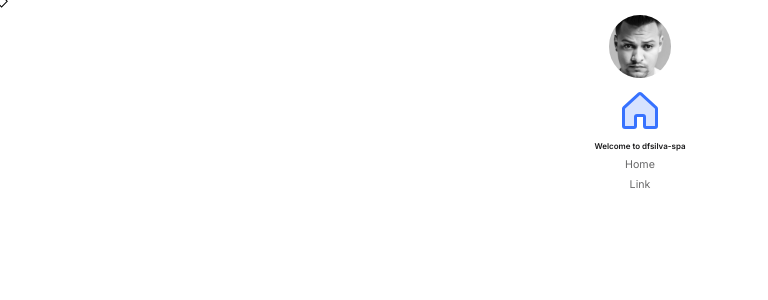
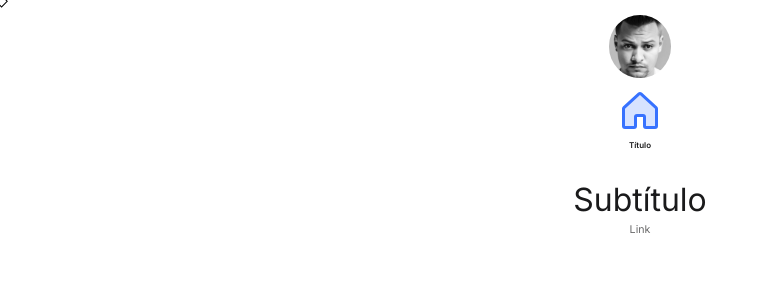
Before and after one commit to dfsilvadev/dfsilva-spa, a React (Vite) app: page / in a window 1280 px wide. Shown: the top 300 px of the page, without its empty margins (0-768 px from the left). Built offline with nearby package versions, Linux system fonts and the light colour scheme.

Commit message:
feat: add heading component

```diff
--- /dev/null
+++ b/src/presenters/components/ui/heading/index.tsx
@@ -0,0 +1,66 @@
+import { type ForwardRefRenderFunction, forwardRef } from "react";
+import type {
+  HeadingColor,
+  HeadingDependencies,
+  HeadingSize,
+  HeadingWeight,
+} from "./types";
+import "./styles.scss";
+
+const DEFAULTS = {
+  textColor: "default" as HeadingColor,
+  size: "small" as HeadingSize,
+  weight: "semibold" as HeadingWeight,
+};
+
+function buildHeadingClassName(props: {
+  textColor?: HeadingColor;
+  size?: HeadingSize;
+  weight?: HeadingWeight;
+}): string {
+  const {
+    textColor = DEFAULTS.textColor,
+    size = DEFAULTS.size,
+    weight = DEFAULTS.weight,
+  } = props;
+
+  return [
+    "heading",
+    `heading--color-${textColor}`,
+    `heading--size-${size}`,
+    `heading--weight-${weight}`,
+  ].join(" ");
+}
+
+const Heading: ForwardRefRenderFunction<
+  HTMLHeadingElement,
+  HeadingDependencies
+> = (
+  {
+    as: Component = "h1",
+    children,
+    textColor = DEFAULTS.textColor,
+    size = DEFAULTS.size,
+    weight = DEFAULTS.weight,
+    className,
+    ...rest
+  },
+  ref
+) => {
+  const finalClassName = [
+    buildHeadingClassName({ textColor, size, weight }),
+    className,
+  ]
+    .filter(Boolean)
+    .join(" ");
+
+  return (
+    <Component ref={ref} className={finalClassName} {...rest}>
+      {children}
+    </Component>
+  );
+};
+
+const HeadingWithRef = forwardRef(Heading);
+export { HeadingWithRef as Heading };
+export default HeadingWithRef;
--- /dev/null
+++ b/src/presenters/components/ui/heading/styles.scss
@@ -0,0 +1,42 @@
+@use "../../../../styles/theme/variables" as *;
+
+.heading {
+  line-height: 100%;
+  transition: color $transition-default;
+
+  // cor do texto
+  &--color-white {
+    color: $color-white;
+  }
+  &--color-default {
+    color: $color-text-heading;
+  }
+  &--color-gray {
+    color: $color-gray-200;
+  }
+
+  // tamanho
+  &--size-small {
+    font-size: $font-size-heading-small;
+  }
+  &--size-regular {
+    font-size: $font-size-heading-regular;
+  }
+  &--size-large {
+    font-size: $font-size-heading-large;
+  }
+  &--size-huge {
+    font-size: $font-size-heading-huge;
+  }
+
+  // peso
+  &--weight-regular {
+    font-weight: $font-weight-regular;
+  }
+  &--weight-medium {
+    font-weight: $font-weight-medium;
+  }
+  &--weight-semibold {
+    font-weight: $font-weight-semibold;
+  }
+}
--- /dev/null
+++ b/src/presenters/components/ui/heading/types.ts
@@ -0,0 +1,13 @@
+import type { ElementType, HTMLAttributes, ReactNode } from "react";
+
+export type HeadingColor = "white" | "default" | "gray";
+export type HeadingSize = "small" | "regular" | "large" | "huge";
+export type HeadingWeight = "regular" | "medium" | "semibold";
+
+export type HeadingDependencies = {
+  as?: ElementType;
+  children: ReactNode;
+  textColor?: HeadingColor;
+  size?: HeadingSize;
+  weight?: HeadingWeight;
+} & HTMLAttributes<HTMLHeadingElement>;
--- a/src/presenters/components/ui/index.ts
+++ b/src/presenters/components/ui/index.ts
@@ -3,3 +3,4 @@ export { default as Cursor } from "./cursor";
 export { default as Flex, FlexComponent } from "./flex";
 export { default as Grid } from "./grid";
 export { default as GridColumn } from "./grid-column";
+export { default as Heading } from "./heading";
--- a/src/presenters/pages/Home.tsx
+++ b/src/presenters/pages/Home.tsx
@@ -1,10 +1,10 @@
 import { House } from "phosphor-react";
-import { useTranslation } from "react-i18next";
-import { Avatar } from "../components/ui";
+
+import { Avatar, Heading } from "../components/ui";
+
 import "./Home.scss";
 
 export function Home() {
-  const { t } = useTranslation();
   return (
     <div className="home">
       <Avatar />
@@ -14,8 +14,13 @@ export function Home() {
         className="home__icon"
         data-content="view-all"
       />
-      <h1 className="home__title">{t("welcome")}</h1>
-      <p className="home__text">{t("home")}</p>
+      <Heading>Título</Heading>
+      <Heading as="h2" size="regular" textColor="white">
+        Hero
+      </Heading>
+      <Heading size="large" weight="regular">
+        Subtítulo
+      </Heading>
       <a href="http://localhost:3001">Link</a>
     </div>
   );
```
